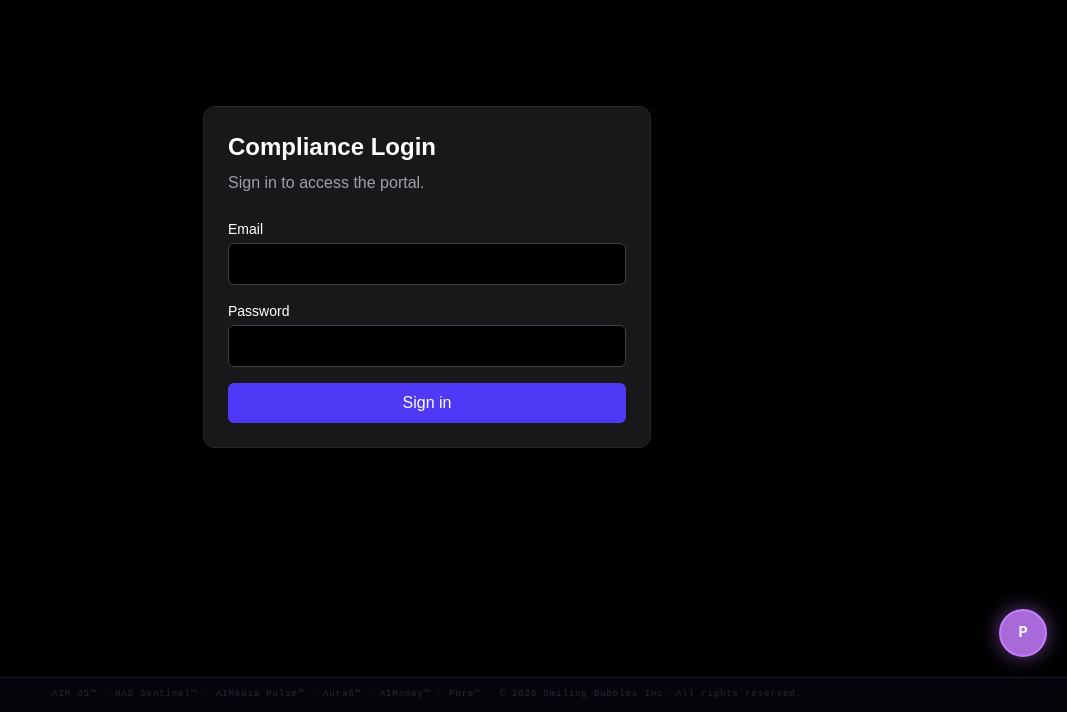
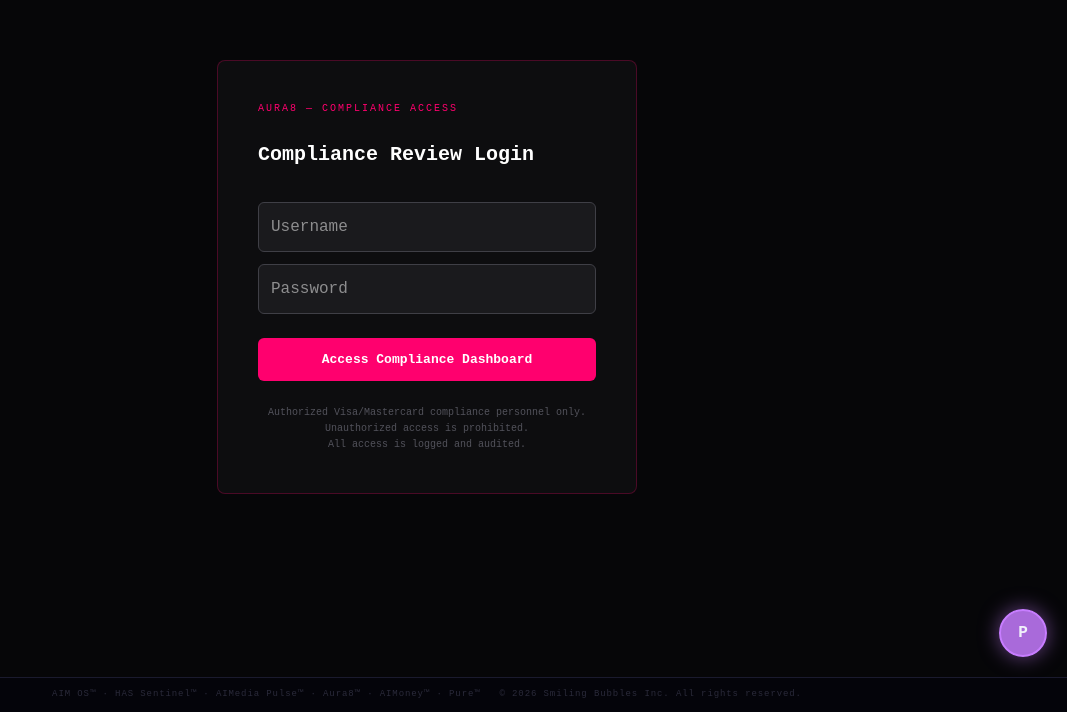
Before and after one commit to DEbuehi7/has-aim-v1, a Next.js app: page /aura8/compliance-login in a window 1280 px wide. Shown: the part 123-835 px from the top of the page, without its empty margins (213-1280 px from the left). Built offline with nearby package versions, Linux system fonts and the light colour scheme.

Commit message:
chore: resolve merge conflicts - clean dependencies, compliance login, skip-trace API

```diff
--- a/app/api/skip-trace/route.ts
+++ b/app/api/skip-trace/route.ts
@@ -1,6 +1,3 @@
-import { createAnthropic } from '@ai-sdk/anthropic';
-import { experimental_createMCPClient as createMCPClient } from '@ai-sdk/mcp';
-import { generateText } from 'ai';
 import { NextRequest, NextResponse } from 'next/server';
 import { createClient } from '@supabase/supabase-js';
 
@@ -20,64 +17,69 @@ function getSupabaseClient() {
 export async function POST(request: NextRequest) {
   try {
     const { propertyId, address, city, state, zip } = await request.json();
-    const supabase = getSupabaseClient();
 
-    const anthropic = createAnthropic({
-      apiKey: process.env.ANTHROPIC_API_KEY!,
+    // Check if BatchData API is configured
+    if (!process.env.BATCHDATA_API_TOKEN) {
+      return NextResponse.json(
+        { success: false, error: 'Skip-trace service not configured' },
+        { status: 500 }
+      );
+    }
+
+    // Call BatchData API directly
+    const batchRes = await fetch('https://api.batchdata.com/api/v3/property/skip-trace', {
+      method: 'POST',
+      headers: {
+        'Content-Type': 'application/json',
+        Authorization: 'Bearer ' + process.env.BATCHDATA_API_TOKEN,
+      },
+      body: JSON.stringify({
+        requests: [
+          {
+            propertyAddress: {
+              street: address,
+              city,
+              state,
+              zip,
+            },
+          },
+        ],
+      }),
     });
 
-    const mcpClient = await createMCPClient({
-      transport: {
-        type: 'http',
-        url: 'https://mcp.batchdata.com',
-        headers: {
-          Authorization: `Bearer ${process.env.BATCHDATA_API_TOKEN}`,
-        },
-      },
-    });
+    if (!batchRes.ok) {
+      return NextResponse.json(
+        { success: false, error: 'Skip-trace API error' },
+        { status: 500 }
+      );
+    }
 
-    const tools = await mcpClient.tools();
+    const batchData = await batchRes.json();
 
-    const result = await generateText({
-      model: anthropic('claude-sonnet-4-20250514'),
-      system: `You are a real estate skip trace assistant.
-When given a property address:
-1. Use skip_trace_property to find owner contact info
-2. Filter out any contacts with tcpa: true or dnc: true
-3. Return only reachable, compliant phone numbers
-4. Return your response as JSON only with this structure:
-{
-  "ownerName": "string",
-  "phone": "string",
-  "email": "string",
-  "tcpaCompliant": true,
-  "dncCompliant": true
-}`,
-      messages: [
-        {
-          role: 'user',
-          content: `Skip trace this property: ${address}, ${city}, ${state} ${zip}`
-        }
-      ],
-      tools,
-    });
+    // Parse response
+    let contactData = {
+      ownerName: 'Unknown',
+      phone: '',
+      email: '',
+      tcpaCompliant: true,
+      dncCompliant: true,
+    };
 
-    await mcpClient.close();
+    if (batchData.results?.[0]) {
+      const result = batchData.results[0];
+      contactData = {
+        ownerName: result.ownerName || 'Unknown',
+        phone: result.phone || '',
+        email: result.email || '',
+        tcpaCompliant: !result.tcpa,
+        dncCompliant: !result.dnc,
+      };
+    }
 
-    // Parse the response
-    let contactData = { ownerName: 'Unknown', phone: '', email: '', tcpaCompliant: true, dncCompliant: true };
-try {
-  const jsonMatch = result.text.match(/\{[\s\S]*\}/);
-  if (jsonMatch) {
-    contactData = JSON.parse(jsonMatch[0]);
-  }
-} catch (e) {
-  console.error('Parse error:', result.text);
-}
+    // Update property if we have data
+    if (propertyId && contactData.phone) {
+      const supabase = getSupabaseClient();
 
-
-    // Update has_properties with real owner data
-    if (propertyId && contactData.phone) {
       await supabase
         .from('has_properties')
         .update({
@@ -93,13 +95,12 @@ try {
         human_reviewed: true,
         review_date: new Date().toISOString(),
         approved: true,
-        reviewer: 'BatchData MCP + Claude · TCPA compliant',
+        reviewer: 'BatchData API · TCPA compliant',
         notes: `Skip trace: ${contactData.ownerName} · ${contactData.phone} · TCPA: ${contactData.tcpaCompliant} · DNC: ${contactData.dncCompliant}`,
       });
     }
 
     return NextResponse.json({ success: true, data: contactData });
-
   } catch (error: any) {
     console.error('Skip trace error:', error);
     return NextResponse.json(
--- a/app/aura8/compliance-login/page.tsx
+++ b/app/aura8/compliance-login/page.tsx
@@ -5,7 +5,7 @@ import { useRouter } from 'next/navigation';
 
 export default function ComplianceLoginPage() {
   const router = useRouter();
-  const [email, setEmail] = useState('');
+  const [username, setUsername] = useState('');
   const [password, setPassword] = useState('');
   const [error, setError] = useState<string | null>(null);
   const [loading, setLoading] = useState(false);
@@ -16,19 +16,23 @@ export default function ComplianceLoginPage() {
     setLoading(true);
 
     try {
-      const res = await fetch('/api/compliance-login', {
+      const res = await fetch('/api/auth/compliance-login', {
         method: 'POST',
         headers: { 'Content-Type': 'application/json' },
-        body: JSON.stringify({ email, password }),
+        body: JSON.stringify({ username, password }),
       });
 
       const data = await res.json();
 
-      if (!res.ok || !data?.success) {
+      if (!res.ok) {
         setError(data?.error || 'Login failed');
         return;
       }
 
+      // Store session token
+      localStorage.setItem('compliance_session_token', data.session_token);
+
+      // Redirect to compliance review
       router.push('/aura8/compliance-review');
       router.refresh();
     } catch {
@@ -39,49 +43,139 @@ export default function ComplianceLoginPage() {
   }
 
   return (
-    <main className="min-h-screen bg-black text-white flex items-center justify-center p-6">
-      <div className="w-full max-w-md rounded-xl border border-zinc-800 bg-zinc-900 p-6">
-        <h1 className="text-2xl font-semibold mb-2">Compliance Login</h1>
-        <p className="text-zinc-400 mb-6">Sign in to access the portal.</p>
+    <div
+      style={{
+        minHeight: '100vh',
+        background: '#060608',
+        display: 'flex',
+        alignItems: 'center',
+        justifyContent: 'center',
+        fontFamily: 'DM Mono, monospace',
+        padding: '24px',
+      }}
+    >
+      <div
+        style={{
+          background: '#0D0D0F',
+          border: '1px solid #FF006E40',
+          borderRadius: '8px',
+          padding: '40px',
+          maxWidth: '420px',
+          width: '100%',
+        }}
+      >
+        <div
+          style={{
+            fontSize: '10px',
+            color: '#FF006E',
+            letterSpacing: '0.2em',
+            marginBottom: '24px',
+          }}
+        >
+          AURA8 — COMPLIANCE ACCESS
+        </div>
 
-        <form onSubmit={onSubmit} className="space-y-4">
-          <div>
-            <label htmlFor="email" className="block text-sm mb-1">Email</label>
-            <input
-              id="email"
-              type="email"
-              required
-              value={email}
-              onChange={(e) => setEmail(e.target.value)}
-              className="w-full rounded-md border border-zinc-700 bg-black px-3 py-2"
-            />
+        <div
+          style={{
+            fontSize: '20px',
+            fontWeight: 800,
+            color: '#FFF',
+            marginBottom: '32px',
+          }}
+        >
+          Compliance Review Login
+        </div>
+
+        {error && (
+          <div
+            style={{
+              background: '#EF444430',
+              color: '#EF4444',
+              padding: '12px',
+              borderRadius: '6px',
+              marginBottom: '16px',
+              fontSize: '13px',
+            }}
+          >
+            {error}
           </div>
+        )}
 
-          <div>
-            <label htmlFor="password" className="block text-sm mb-1">Password</label>
-            <input
-              id="password"
-              type="password"
-              required
-              value={password}
-              onChange={(e) => setPassword(e.target.value)}
-              className="w-full rounded-md border border-zinc-700 bg-black px-3 py-2"
-            />
-          </div>
+        <form onSubmit={onSubmit}>
+          <input
+            type="text"
+            placeholder="Username"
+            value={username}
+            onChange={(e) => setUsername(e.target.value)}
+            required
+            style={{
+              width: '100%',
+              padding: '12px',
+              background: '#1A1A1D',
+              border: '1px solid #3F3F46',
+              borderRadius: '6px',
+              color: '#FFF',
+              marginBottom: '12px',
+              fontFamily: 'DM Mono, monospace',
+              boxSizing: 'border-box',
+            }}
+          />
 
-          {error ? (
-            <p className="text-red-400 text-sm">{error}</p>
-          ) : null}
+          <input
+            type="password"
+            placeholder="Password"
+            value={password}
+            onChange={(e) => setPassword(e.target.value)}
+            required
+            style={{
+              width: '100%',
+              padding: '12px',
+              background: '#1A1A1D',
+              border: '1px solid #3F3F46',
+              borderRadius: '6px',
+              color: '#FFF',
+              marginBottom: '24px',
+              fontFamily: 'DM Mono, monospace',
+              boxSizing: 'border-box',
+            }}
+          />
 
           <button
             type="submit"
-            disabled={loading}
-            className="w-full rounded-md bg-indigo-600 px-4 py-2 font-medium disabled:opacity-60"
+            disabled={loading || !username || !password}
+            style={{
+              width: '100%',
+              padding: '12px',
+              background: '#FF006E',
+              border: 'none',
+              borderRadius: '6px',
+              color: '#FFF',
+              fontSize: '13px',
+              fontWeight: 700,
+              cursor: 'pointer',
+              opacity: loading ? 0.7 : 1,
+            }}
           >
-            {loading ? 'Signing in…' : 'Sign in'}
+            {loading ? 'Logging in...' : 'Access Compliance Dashboard'}
           </button>
         </form>
+
+        <div
+          style={{
+            fontSize: '10px',
+            color: '#52525B',
+            marginTop: '24px',
+            textAlign: 'center',
+            lineHeight: 1.6,
+          }}
+        >
+          Authorized Visa/Mastercard compliance personnel only.
+          <br />
+          Unauthorized access is prohibited.
+          <br />
+          All access is logged and audited.
+        </div>
       </div>
-    </main>
+    </div>
   );
 }
--- a/package.json
+++ b/package.json
@@ -8,12 +8,8 @@
     "start": "node .next/standalone/server.js"
   },
   "dependencies": {
-    "@ai-sdk/anthropic": "^4.0.7",
-    "@ai-sdk/mcp": "^2.0.7",
     "@supabase/ssr": "^0.12.0",
     "@supabase/supabase-js": "^2.44.2",
-    "@tailwindcss/postcss": "^4.1.11",
-    "ai": "^7.0.14",
     "bcryptjs": "^2.4.3",
     "next": "16.2.6",
     "react": "19.2.7",
```
